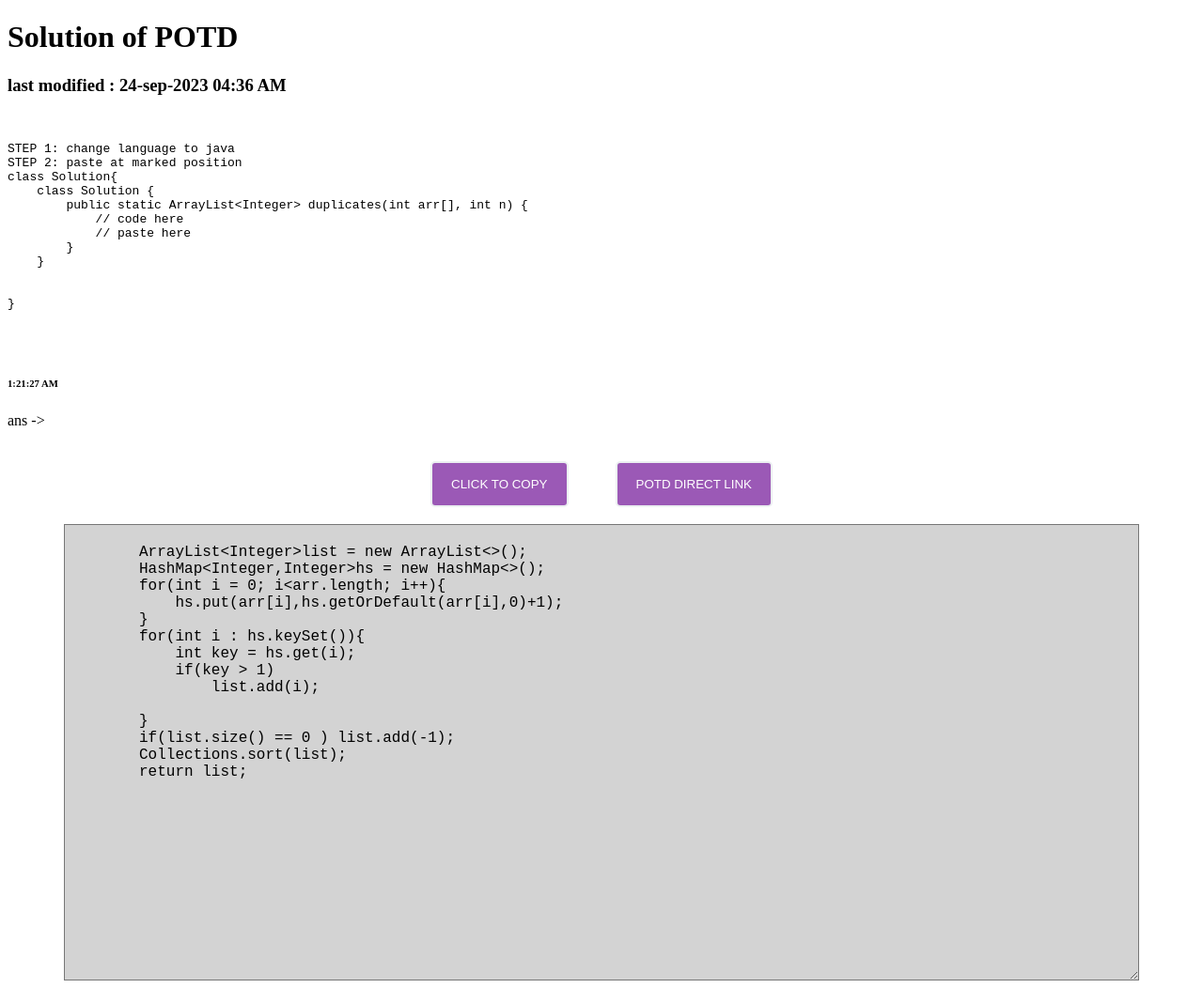
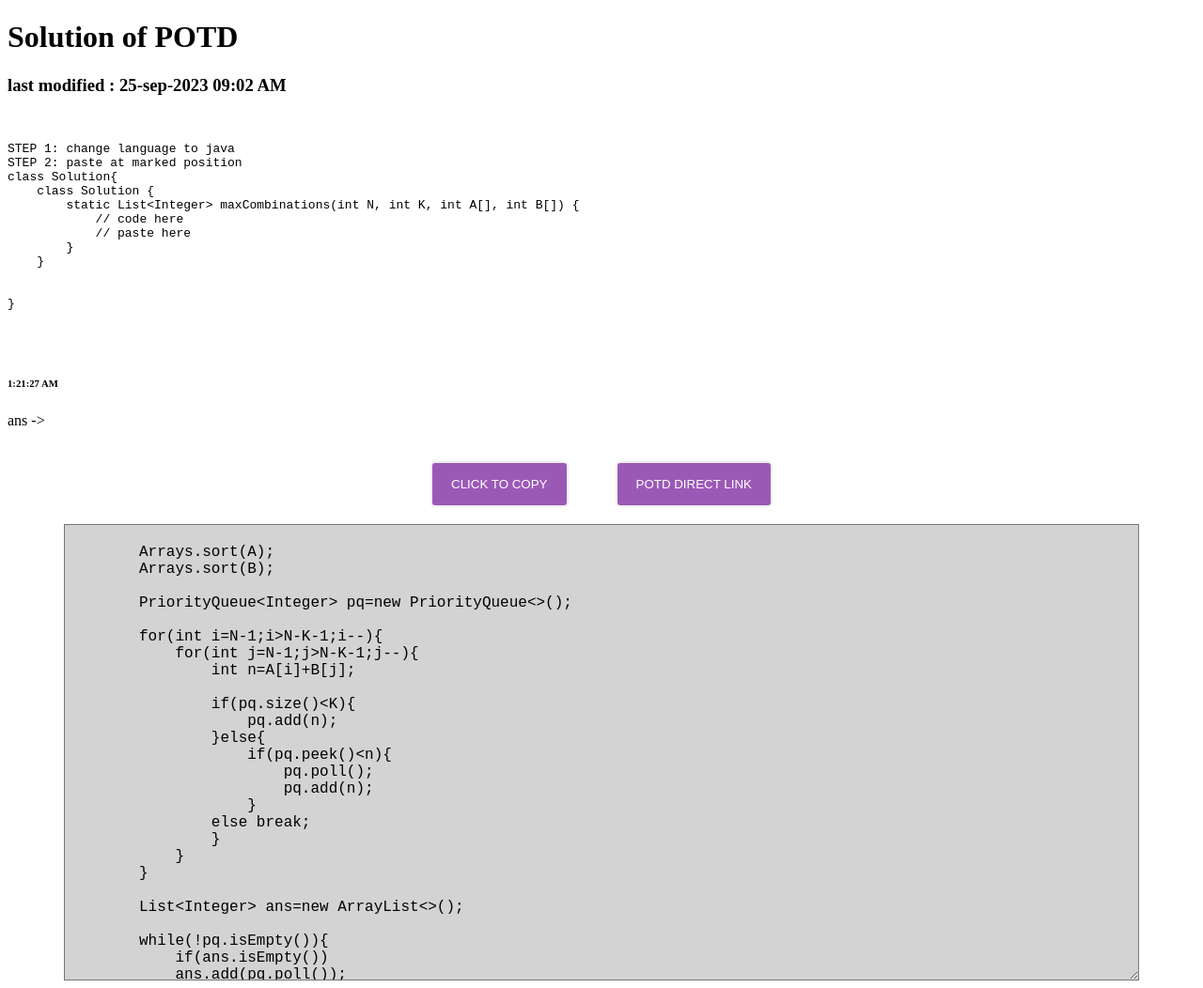
Before and after one commit to Amit709113/the_code, a React (Vite) app: page / in a window 1280 px wide. Shown: the whole page at 94% size. Built offline with nearby package versions, Linux system fonts and the light colour scheme.

Commit message:
25sep2023

```diff
--- a/src/App.jsx
+++ b/src/App.jsx
@@ -3,20 +3,37 @@ import React, { useState } from 'react'
 
 const answer=
 `
-        ArrayList<Integer>list = new ArrayList<>();
-        HashMap<Integer,Integer>hs = new HashMap<>();
-        for(int i = 0; i<arr.length; i++){
-            hs.put(arr[i],hs.getOrDefault(arr[i],0)+1);
+        Arrays.sort(A);
+        Arrays.sort(B);
+
+        PriorityQueue<Integer> pq=new PriorityQueue<>();
+
+        for(int i=N-1;i>N-K-1;i--){
+            for(int j=N-1;j>N-K-1;j--){
+                int n=A[i]+B[j];
+
+                if(pq.size()<K){
+                    pq.add(n);
+                }else{
+                    if(pq.peek()<n){
+                        pq.poll();
+                        pq.add(n);
+                    }
+                else break;
+                }
+            }
         }
-        for(int i : hs.keySet()){
-            int key = hs.get(i);
-            if(key > 1)
-                list.add(i);
 
+        List<Integer> ans=new ArrayList<>();
+
+        while(!pq.isEmpty()){
+            if(ans.isEmpty())
+            ans.add(pq.poll());
+            else
+            ans.add(0,pq.poll());
         }
-        if(list.size() == 0 ) list.add(-1);
-        Collections.sort(list);
-        return list;
+
+        return ans;
 
 `
 const stepp=`
@@ -25,7 +42,7 @@ STEP 1: change language to java
 STEP 2: paste at marked position
 class Solution{
     class Solution {
-        public static ArrayList<Integer> duplicates(int arr[], int n) {
+        static List<Integer> maxCombinations(int N, int K, int A[], int B[]) {
             // code here
             // paste here
         }
@@ -37,7 +54,7 @@ class Solution{
 `
 const copyHandler= ()=>{
     navigator.clipboard.writeText(answer).then(() => {
-        alert("remember to switch to java, copied successfully 👍🏽");
+        alert("copied successfully 👍🏽");
       })
       .catch(() => {
         alert("something went wrong please copy manually😔");
@@ -58,7 +75,7 @@ const App = () => {
  return (
     <>
         <h1>Solution of POTD  </h1>
-        <h3>last modified :  24-sep-2023 04:36 AM</h3>
+        <h3>last modified :  25-sep-2023 09:02 AM</h3>
 
 
         <div>
```
